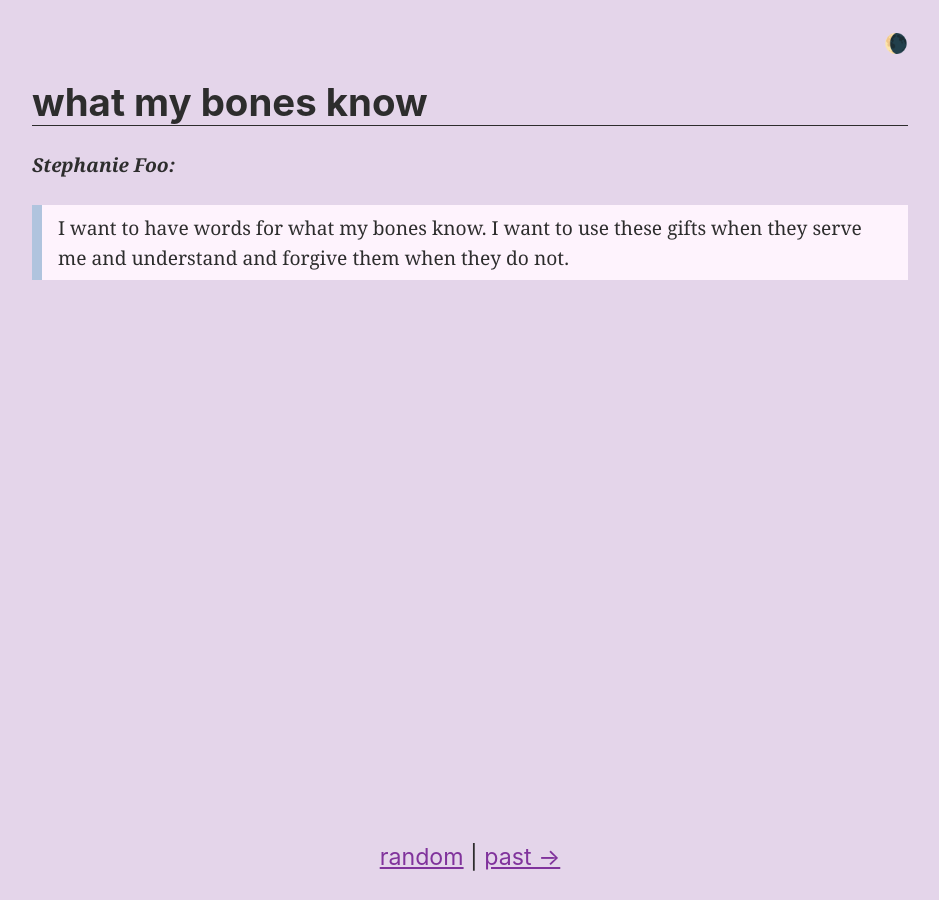
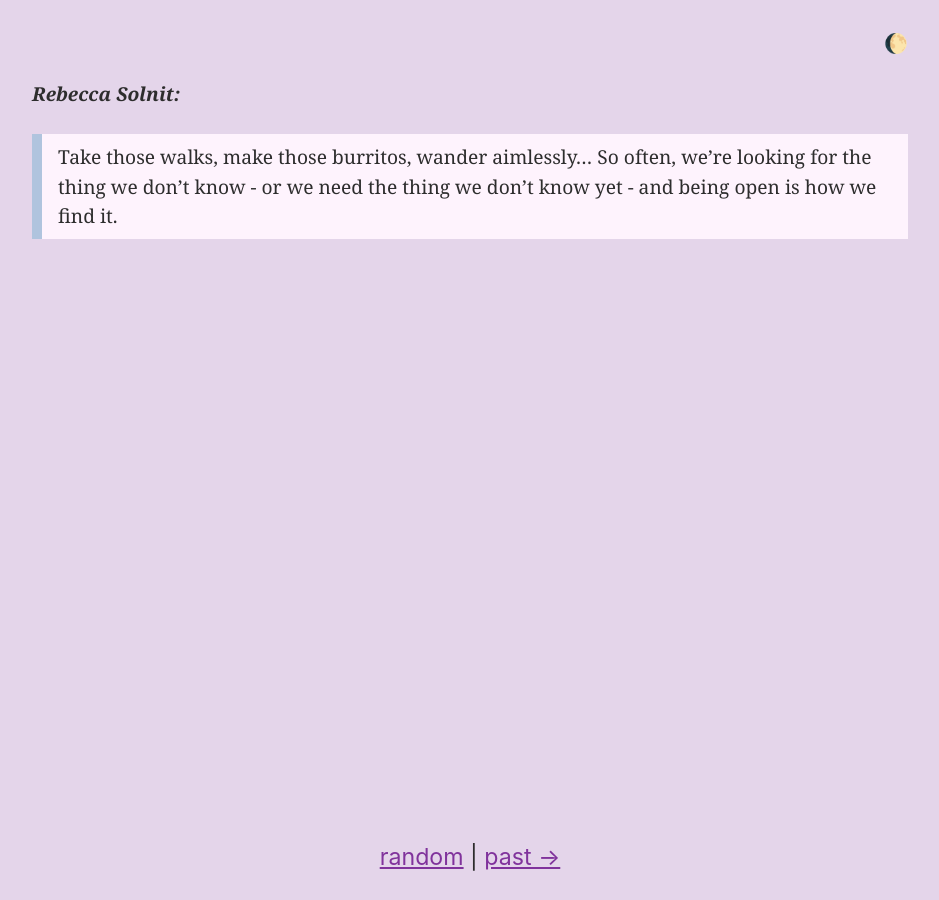
Before and after one commit to dglauber1/dglauber1.github.io, a Jekyll site: the page built from index.md, in a window 1280 px wide. Shown: the whole page, without its empty margins (170-1109 px from the left). Built offline with Jekyll 4.4.1, drawn with Linux system fonts in a browser that asks for light colours.

Commit message:
Update index.md

```diff
--- a/index.md
+++ b/index.md
@@ -1,11 +1,12 @@
 ---
-prev-musing: owning-fuckedupedness
-title: what my bones know
-time: 🌘
+prev-musing: what-my-bones-know
+title:
+time: 🌔
 collection: musings
 ---
-<cite>Stephanie Foo:</cite>
-> I want to have words for what my bones
-know. I want to use these gifts when they
-serve me and understand and forgive them
-when they do not.
+<cite>Rebecca Solnit:</cite>
+> Take those walks, make those burritos,
+wander aimlessly... So often, we're looking
+for the thing we don't know - or we need the
+thing we don't know yet - and being open
+is how we find it.
```
